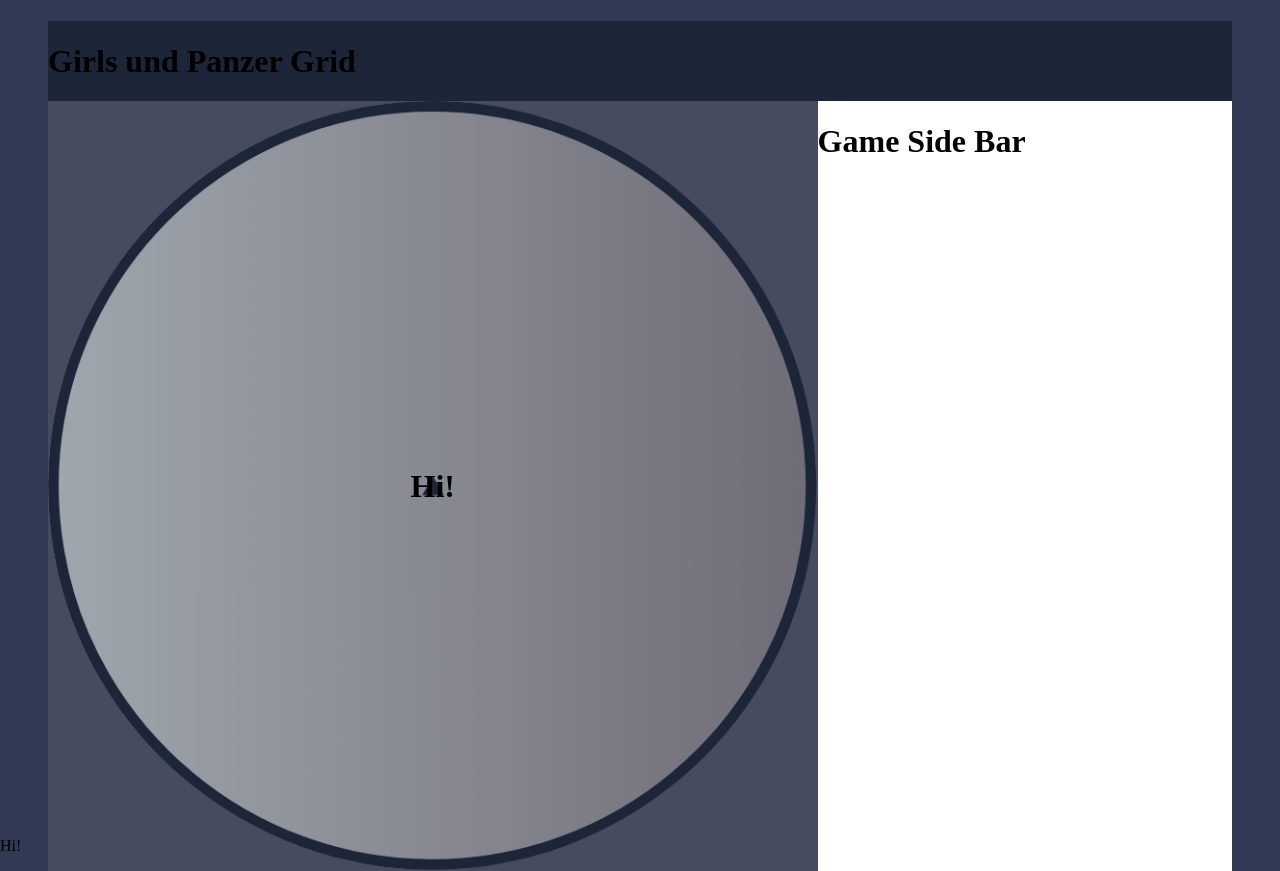
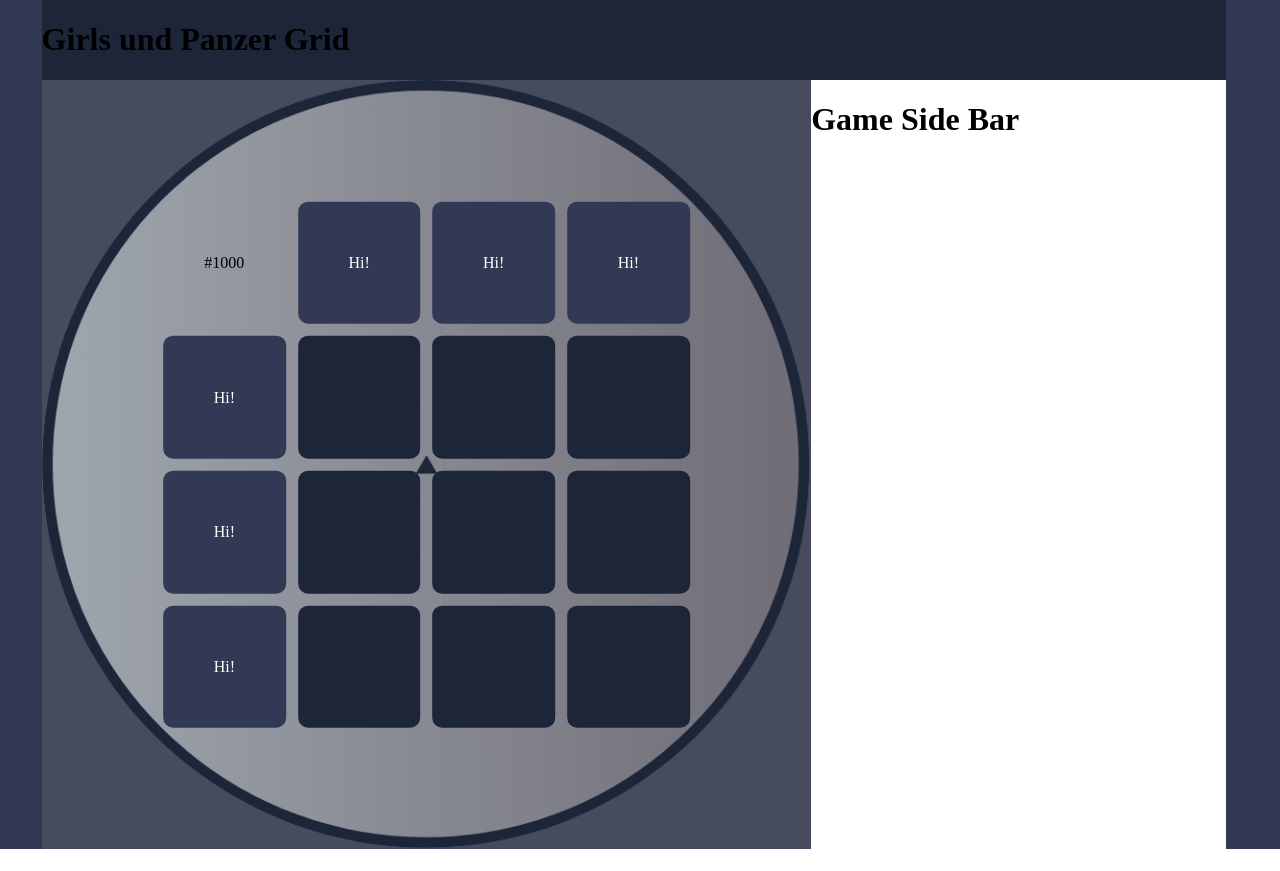
Before and after one commit to FroSty361/garupan-grid-game, a Flask app: template app/templates/game/index.html in a window 1280 px wide. After the commit the page ends 849 px from the top, so only its background shows below. Run offline with Flask 3, Linux system fonts and the light colour scheme; the template is opened without the code that fills it, so the values that code supplies are empty.

Commit message:
feat: made puzzle grid UI

```diff
--- a/app/static/css/base.css
+++ b/app/static/css/base.css
@@ -11,6 +11,6 @@
 
     align-items: center;
 
-    width: 100vw;
+    width: 99vw;
     height: 100vh;
 }
--- a/app/static/css/game.css
+++ b/app/static/css/game.css
@@ -39,14 +39,109 @@
 #puzzle {
     position: absolute;
 
+    place-items: center;
+
     top: 50%;
     left: 50%;
 
     transform: translate(-50%, -50%);
 
+    max-width: none;
+    width: 100%;
+
     z-index: 10;
 
     text-align: center;
+}
+
+#puzzle-grid {
+    position: relative;
+    display: grid;
+
+    box-sizing: border-box;
+    border: 0 solid;
+
+    margin: 0;
+    padding: 0;
+
+    width: 70%;
+
+    grid-template-columns: repeat(4,minmax(0,1fr));
+    grid-template-rows: repeat(4,minmax(0,1fr));
+}
+
+.puzzle-grid-box {
+    display: flex;
+
+    justify-content: center;
+    align-items: center;
+
+    aspect-ratio: 1;
+}
+
+.puzzle-grid-hint-box {
+    cursor: pointer;
+
+    min-width: 0;
+}
+
+.hint-grid {
+    color: white;
+
+    display: flex;
+    flex-direction: column;
+
+    position: relative;
+
+    margin: 6px;
+    padding: 8px;
+
+    justify-content: center;
+    align-items: center;
+    text-align: center;
+
+    width: 100%;
+    min-width: 0;
+
+    border-radius: 10px;
+
+    overflow: hidden;
+
+    aspect-ratio: 1;
+}
+
+.small-hint-grid {
+    padding: 4px;
+}
+
+.hint-box {
+    background-color: #323954;
+}
+
+.guess-box {
+    background-color: #1d2539;
+
+    display: flex;
+    flex-direction: column;
+
+    position: relative;
+
+    margin: 6px;
+    padding: 2px;
+
+    width: 100%;
+    min-width: 0;
+
+    justify-content: flex-start;
+
+    border: none;
+    border-radius: 10px;
+
+    cursor: pointer;
+
+    overflow: hidden;
+
+    aspect-ratio: 1;
 }
 
 #game-side-bar {
--- a/app/templates/base.html
+++ b/app/templates/base.html
@@ -18,7 +18,7 @@
     </main>
 
     <footer>
-        <p>Hi!</p>
+
     </footer>
 
 {% block scripts %}
--- a/app/templates/game/index.html
+++ b/app/templates/game/index.html
@@ -9,7 +9,7 @@
 {% endblock %}
 
 {% block content %}
-<h1>{{ text }}</h1>
+
 <div class="base-contents-container">
     <div id="game-container">
         <div id="game-head">
@@ -20,7 +20,82 @@
                 <img id="puzzle-background" src="{{ url_for('static', filename='images/ui/garupan-scope.png') }}">
 
                 <div id="puzzle">
-                    <h1>Hi!</h1>
+                    <div id="puzzle-grid">
+                        <!-- Row One -->
+
+                        <div class="puzzle-grid-box">
+                            <p>#1000</p>
+                        </div>
+                        <div class="puzzle-grid-box puzzle-grid-hint-box">
+                            <div class="hint-grid hint-box">
+                                <p>Hi!</p>
+                            </div>
+                        </div>
+                        <div class="puzzle-grid-box puzzle-grid-hint-box">
+                            <div class="hint-grid hint-box">
+                                <p>Hi!</p>
+                            </div>
+                        </div>
+                        <div class="puzzle-grid-box puzzle-grid-hint-box">
+                            <div class="hint-grid hint-box">
+                                <p>Hi!</p>
+                            </div>
+                        </div>
+
+                        <!-- Row Two -->
+
+                        <div class="puzzle-grid-box puzzle-grid-hint-box">
+                            <div class="hint-grid hint-box">
+                                <p>Hi!</p>
+                            </div>
+                        </div>
+
+                        <div class="puzzle-grid-box">
+                            <button aria-label="Empty cell" class="guess-box"></button>
+                        </div>
+                        <div class="puzzle-grid-box">
+                            <button aria-label="Empty cell" class="guess-box"></button>
+                        </div>
+                        <div class="puzzle-grid-box">
+                            <button aria-label="Empty cell" class="guess-box"></button>
+                        </div>
+
+                        <!-- Row Three -->
+
+                        <div class="puzzle-grid-box puzzle-grid-hint-box">
+                            <div class="hint-grid hint-box">
+                                <p>Hi!</p>
+                            </div>
+                        </div>
+
+                        <div class="puzzle-grid-box">
+                            <button aria-label="Empty cell" class="guess-box"></button>
+                        </div>
+                        <div class="puzzle-grid-box">
+                            <button aria-label="Empty cell" class="guess-box"></button>
+                        </div>
+                        <div class="puzzle-grid-box">
+                            <button aria-label="Empty cell" class="guess-box"></button>
+                        </div>
+
+                        <!-- Row Four -->
+
+                        <div class="puzzle-grid-box puzzle-grid-hint-box">
+                            <div class="hint-grid hint-box">
+                                <p>Hi!</p>
+                            </div>
+                        </div>
+
+                        <div class="puzzle-grid-box">
+                            <button aria-label="Empty cell" class="guess-box"></button>
+                        </div>
+                        <div class="puzzle-grid-box">
+                            <button aria-label="Empty cell" class="guess-box"></button>
+                        </div>
+                        <div class="puzzle-grid-box">
+                            <button aria-label="Empty cell" class="guess-box"></button>
+                        </div>
+                    </div>
                 </div>
             </div>
             <div id="game-side-bar">
```
